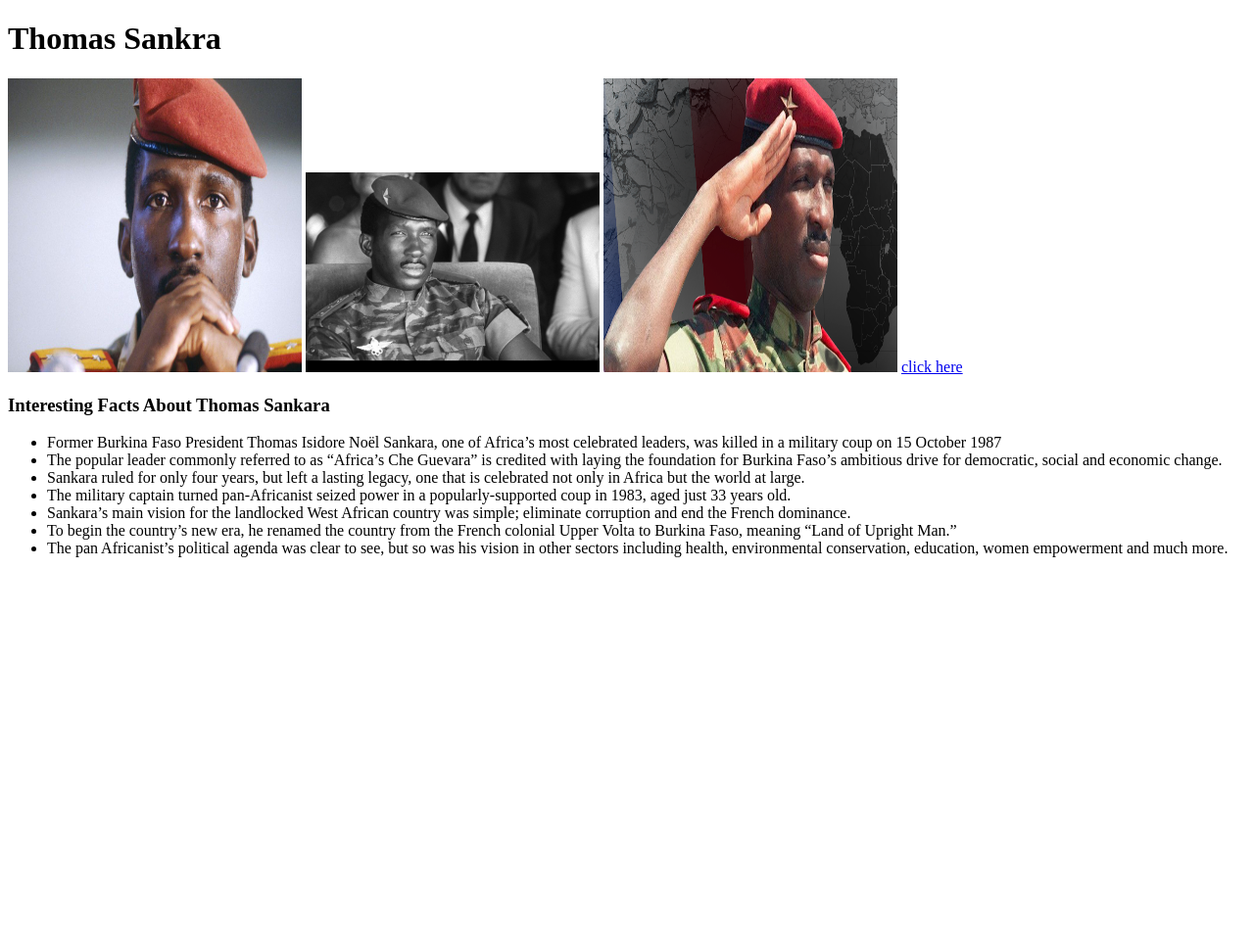
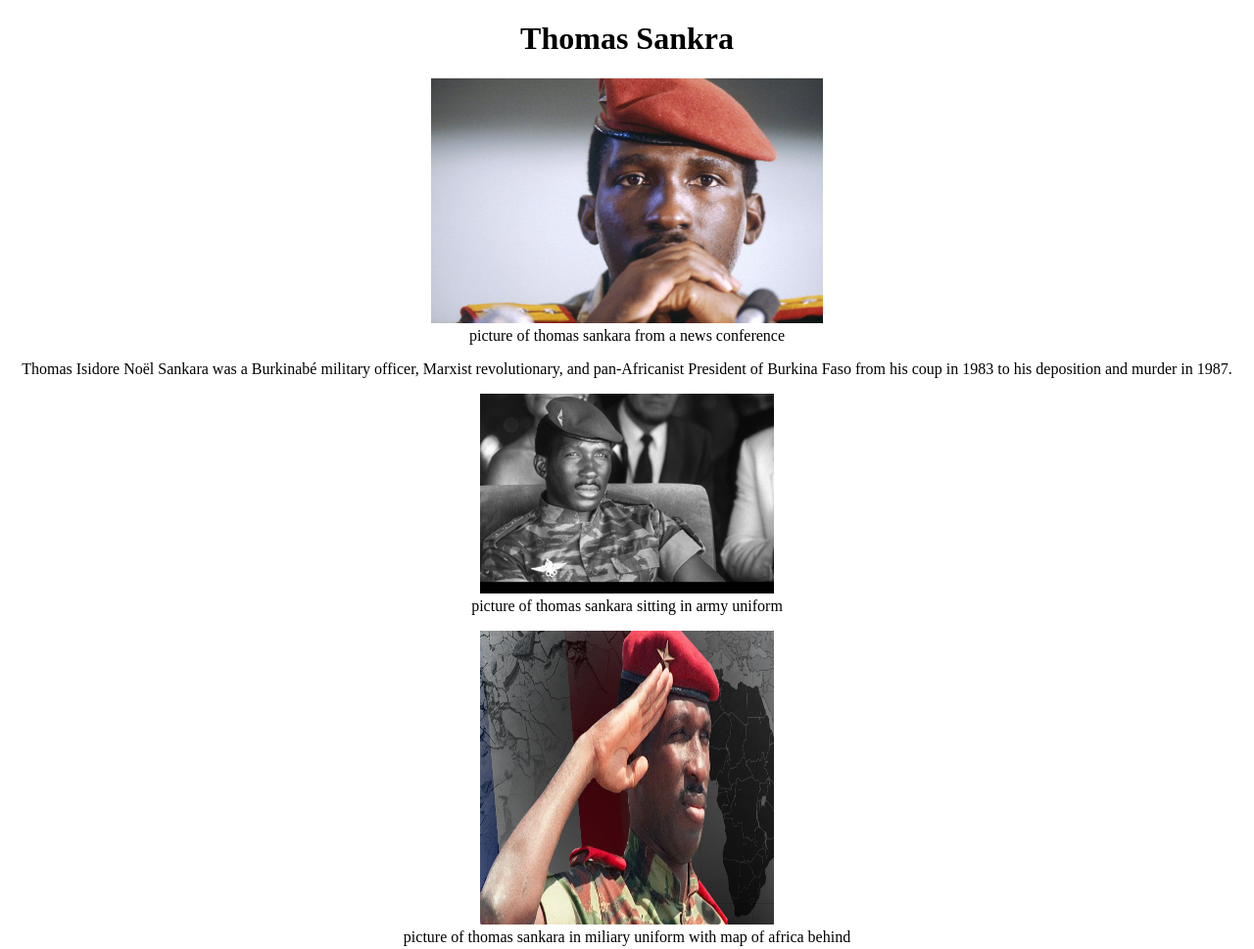
Before and after one commit to Pammy48/tribute-page, a plain HTML site: page index.html in a window 1280 px wide. Shown: the top 969 px of the page at 98% size. Before the commit the page ends 800 px from the top, so only its background shows below. Drawn offline with Linux system fonts and the light colour scheme.

Commit message:
basic-css

```diff
--- /dev/null
+++ b/index.css
@@ -0,0 +1,13 @@
+#title {
+    font-weight: bold;
+    text-align: center;
+}
+
+#main {
+    text-align: center;
+}
+
+#image {
+    width: 400px;
+    height: 250px;
+}
--- a/index.html
+++ b/index.html
@@ -4,15 +4,26 @@
     <meta charset="UTF-8">
     <meta http-equiv="X-UA-Compatible" content="IE=edge">
     <meta name="viewport" content="width=device-width, initial-scale=1.0">
+    <link rel="stylesheet" href="index.css">
     <title>Tribute Page About Thomas Sankara</title>
 </head>
 <body>
-   <h1>Thomas Sankra</h1>
-   <img src="./images/thomas-sankara-1.jpeg" alt="picture of thomas sankara from a news conference" width='300px' height='300px'/>
+    <main id="main">
+   <h1 id="title">Thomas Sankra</h1>
+   <figure id="img-div">
+   <img id='image' src="./images/thomas-sankara-1.jpeg" alt="picture of thomas sankara from a news conference"/>
+    <figcaption id="img-caption" >picture of thomas sankara from a news conference</figcaption>
+</figure>
+<p id="tribute-info" >Thomas Isidore Noël Sankara was a Burkinabé military officer, Marxist revolutionary, and pan-Africanist President of Burkina Faso from his coup in 1983 to his deposition and murder in 1987.</p>
+   <figure>
    <img src="./images/thomas-sankara-3.png" alt="picture of thomas sankara sitting in army uniform"/>
-   <img src="./images/thomas-sankara-2.png" alt="picture of thomas sankara in miliary uniform with map of africa behind" width='300' height='300'/>
-
-   <a href="https://www.youtube.com/watch?v=G7Vlt41HPUE&ab_channel=Afrikanews" > click here</a>
+   <figcaption>picture of thomas sankara sitting in army uniform</figcaption>
+</figure>
+   <figure>
+<img src="./images/thomas-sankara-2.png" alt="picture of thomas sankara in miliary uniform with map of africa behind" width='300' height='300'/>
+<figcaption>picture of thomas sankara in miliary uniform with map of africa behind</figcaption>
+</figure>
+   <a id="tribute-link" target="_blank" href="https://www.youtube.com/watch?v=G7Vlt41HPUE&ab_channel=Afrikanews" > click here</a>
 
 <h3>Interesting Facts About Thomas Sankara</h3>
 <ul>
@@ -24,5 +35,6 @@
     <li>To begin the country’s new era, he renamed the country from the French colonial Upper Volta to Burkina Faso, meaning “Land of Upright Man.”</li>
     <li>The pan Africanist’s political agenda was clear to see, but so was his vision in other sectors including health, environmental conservation, education, women empowerment and much more.</li>
 </ul>
+</main>
 </body>
 </html>
```
